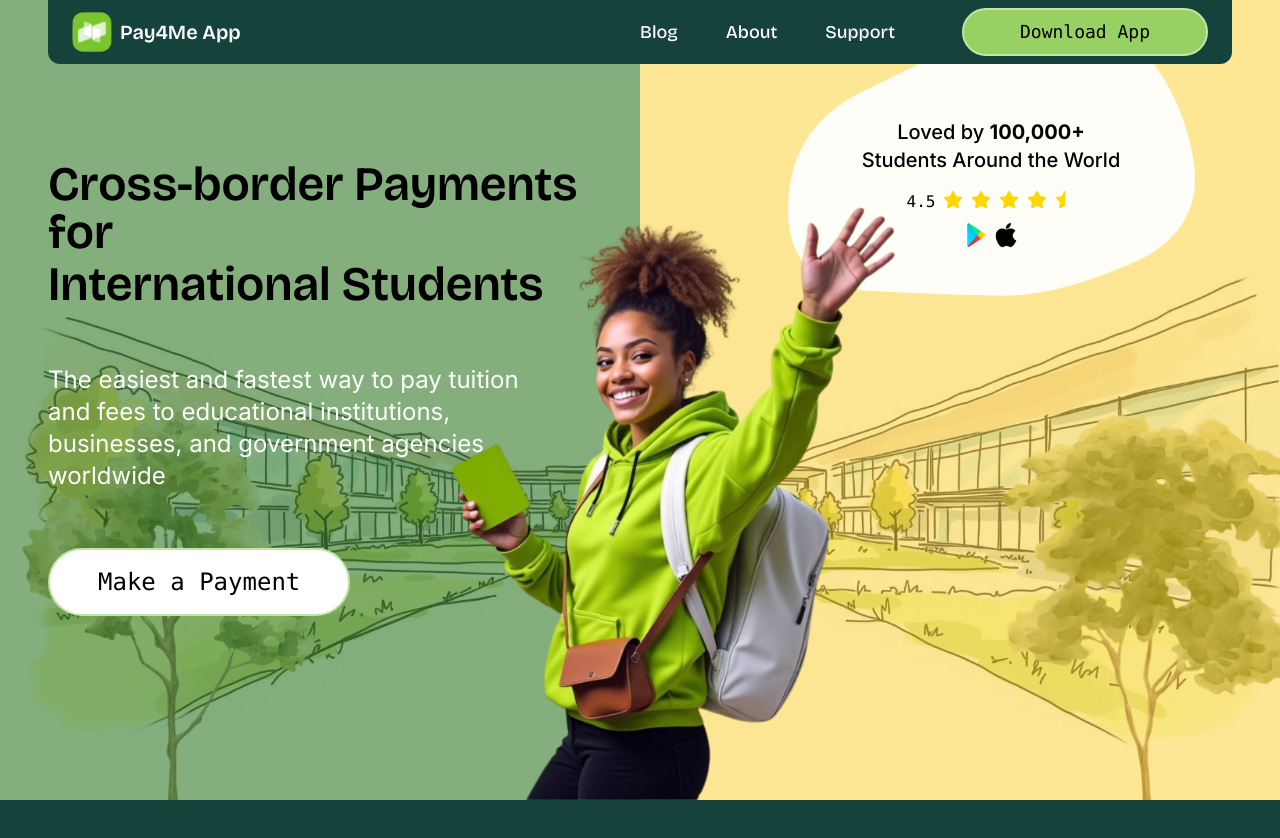
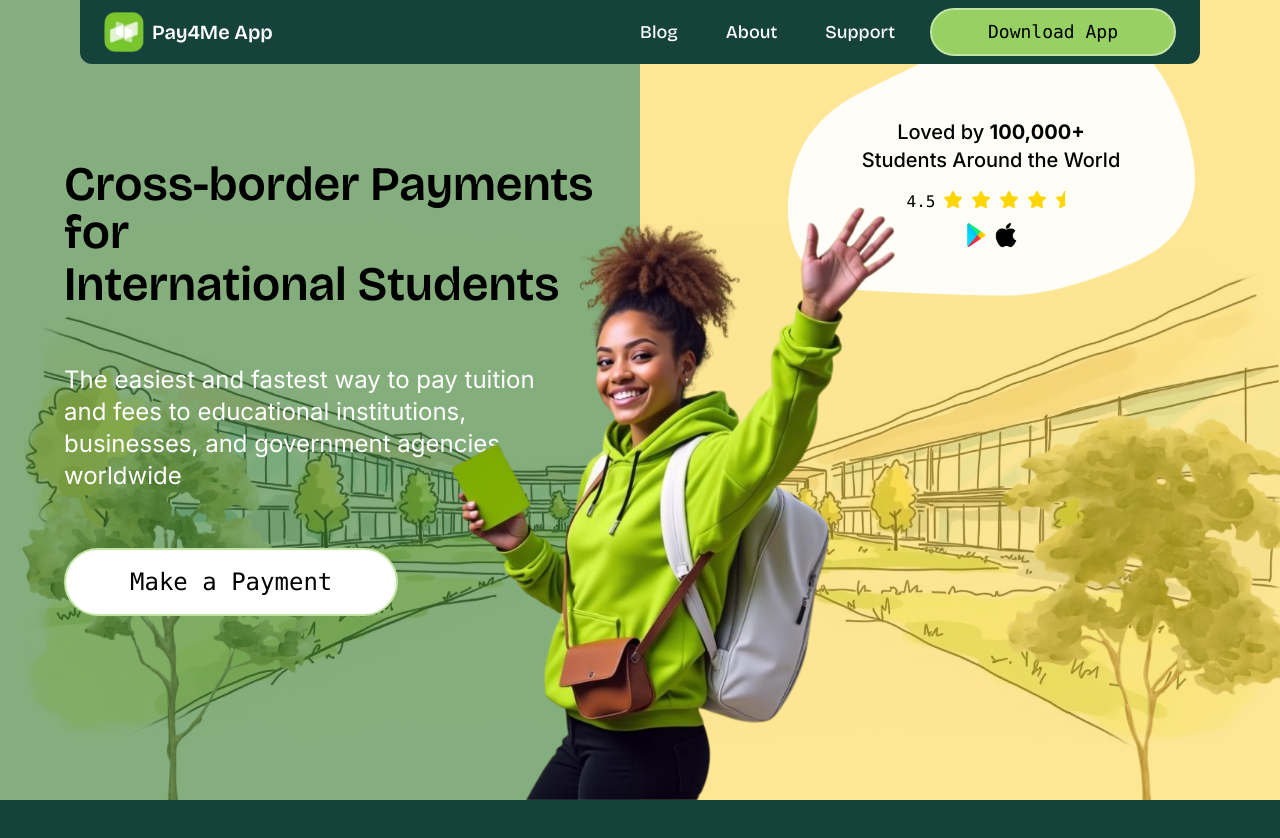
Before and after one commit to hriosnl/portfolio.design-observations, a Next.js app: page /pay4me-redesign in a window 1280 px wide. Shown: the top 838 px of the page. Built offline with nearby package versions, Linux system fonts and the light colour scheme; a web font is replaced by a local one.

Commit message:
Minor updates to make /pay4me-redesign a bit more appealing

```diff
--- a/app/pay4me-redesign/page.tsx
+++ b/app/pay4me-redesign/page.tsx
@@ -159,7 +159,7 @@ export default function Home() {
           initial={{ x: "-100%" }}
           animate={{ x: 0 }}
           transition={{ duration: 0.5, type: "spring", bounce: 0, delay: 0.3 }}
-          className="w-1/2 bg-[#347928]/60 flex flex-col px-12 pt-40 gap-y-14"
+          className="w-1/2 bg-[#347928]/60 flex flex-col pl-16 pt-40 gap-y-14"
         >
           <div className="font-semibold text-black space-y-1">
             <p className="text-5xl">Cross-border Payments for</p>
@@ -174,7 +174,7 @@ export default function Home() {
           <motion.button
             whileHover={{ scale: 1.01 }}
             whileTap={{ scale: 0.99 }}
-            className="z-50 size-fit bg-white border-2 border-[#C2E4A5] text-black py-4 px-12 rounded-full text-2xl font-medium font-mono"
+            className="z-50 size-fit bg-white border-2 border-[#C2E4A5] text-black py-4 px-16 rounded-full text-2xl font-medium font-mono"
           >
             Make a Payment
           </motion.button>
@@ -276,7 +276,7 @@ export default function Home() {
 }
 
 const NavBar = () => (
-  <div className="absolute w-full h-16 px-12 z-10">
+  <div className="absolute w-full h-16 px-20 z-10">
     <div className="size-full bg-[#16423C] rounded-b-xl flex items-center text-white px-6">
       <div className="mr-auto flex items-center gap-x-2">
         <Image
```
